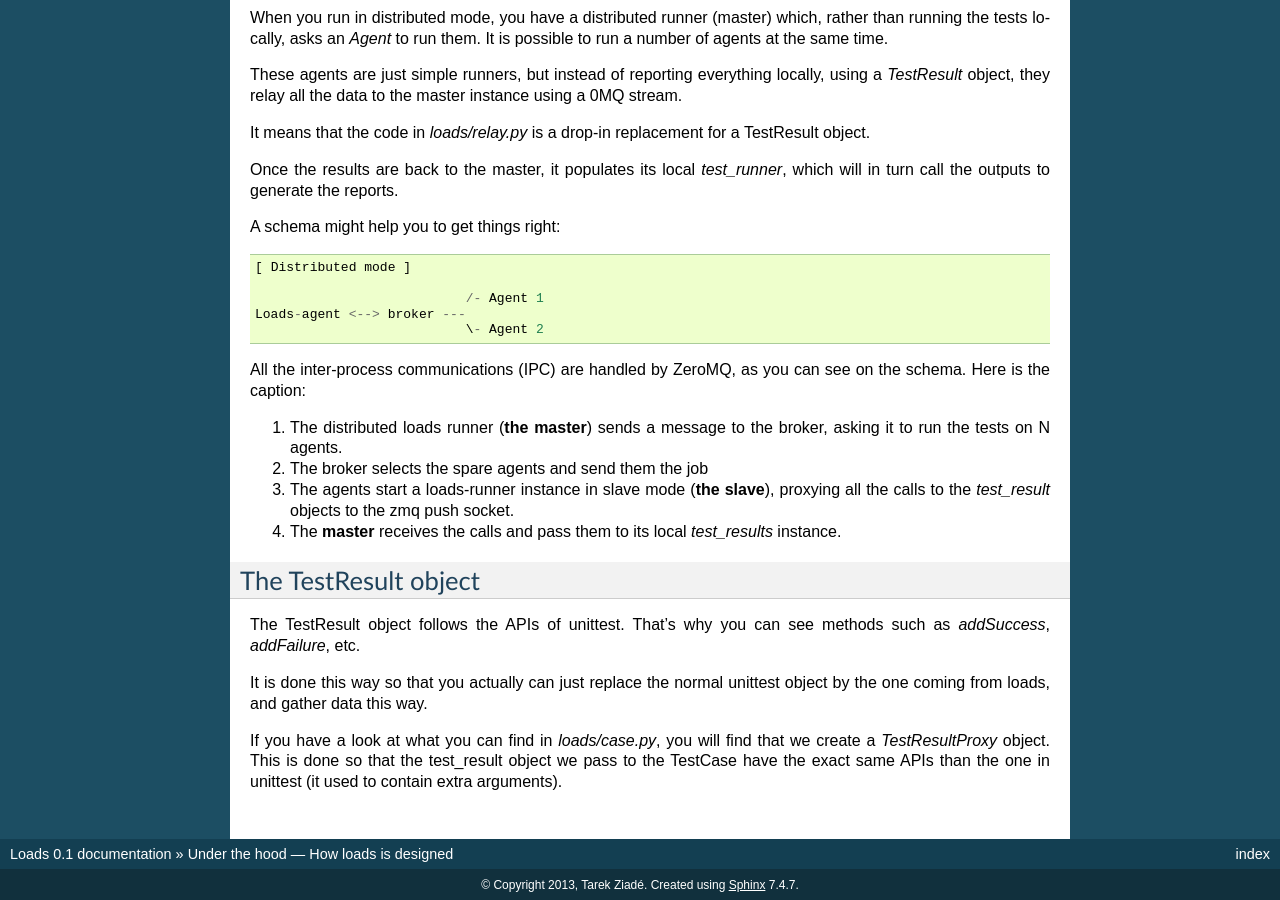
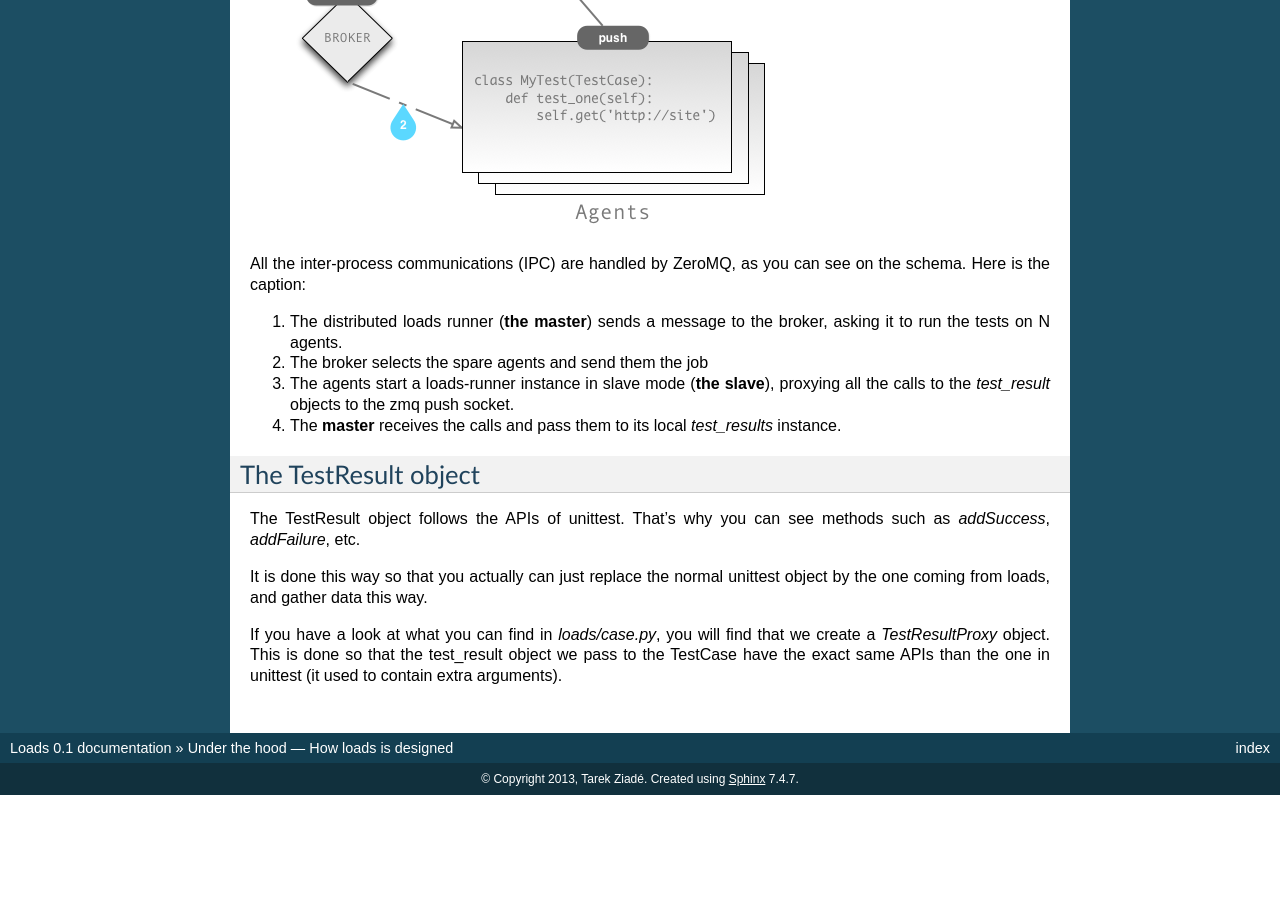
Before and after one commit to mozilla-services/loads, a Sphinx documentation site: the page built from docs/source/internals.rst, in a window 1280 px wide and 900 px high, scrolled down 1314 px. Built offline with Sphinx 7.4.7, drawn with Linux system fonts in a browser that asks for light colours; after the commit the page ends 2109 px from its top, so only the background shows below that.

Commit message:
misplaced

```diff
--- a/docs/source/internals.rst
+++ b/docs/source/internals.rst
@@ -11,8 +11,6 @@ them hammer the site you want to test. That's what we call the distributed
 mode. Alternatively, you may want to run things in a single process, for
 instance while writing your functional tests, that's the *non-distributed*
 mode.
-
-.. image:: loads.png
 
 
 What happens during a non-distributed run
@@ -65,14 +63,9 @@ a TestResult object.
 Once the results are back to the master, it populates its local *test_runner*,
 which will in turn call the outputs to generate the reports.
 
-A schema might help you to get things right::
+A schema might help you to get things right:
 
-
-    [ Distributed mode ]
-
-                               /- Agent 1
-    Loads-agent <--> broker ---
-                               \- Agent 2
+.. image:: loads.png
 
 
 All the inter-process communications (IPC) are handled by ZeroMQ, as you can
```
